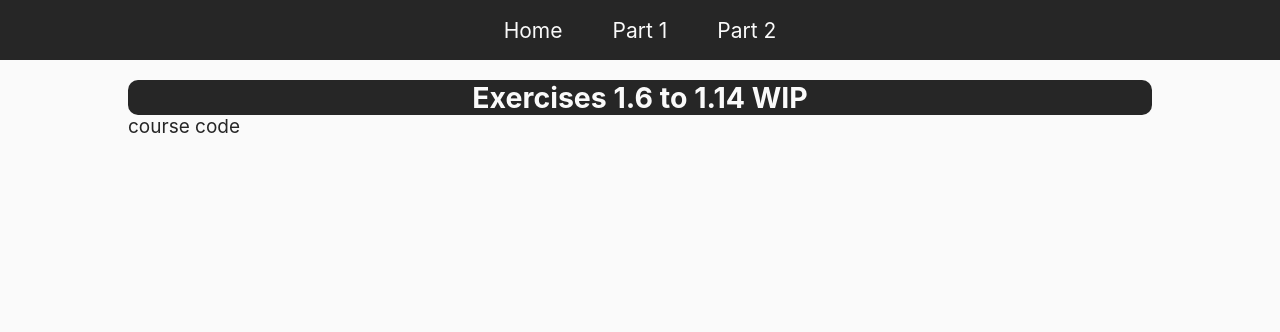
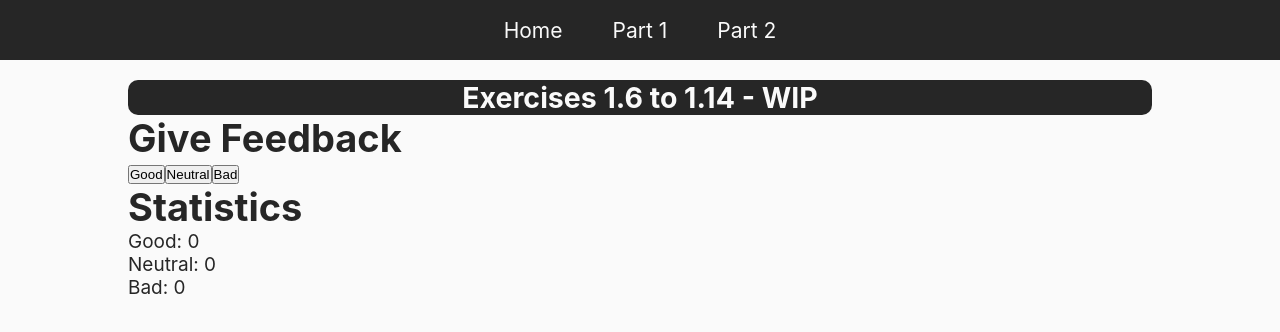
Before and after one commit to juancaricodev/fullstack-bootcamp, a React app: page /parttwo in a window 1280 px wide. Shown: the top 332 px of the page. Built offline with nearby package versions, Linux system fonts and the light colour scheme.

Commit message:
feat[1.6]: exercise developed, pending refactoring

```diff
--- a/src/containers/PartTwo.jsx
+++ b/src/containers/PartTwo.jsx
@@ -5,14 +5,36 @@ const PartTwo = () => {
   const [neutral, setNeutral] = useState(0)
   const [bad, setBad] = useState(0)
 
+  const handleGoodClick = () => {
+    setGood(() => good + 1)
+  }
+
+  const handleNeutralClick = () => {
+    setNeutral(() => neutral + 1)
+  }
+
+  const handleBadClick = () => {
+    setBad(() => bad + 1)
+  }
+
   return (
     <>
-      <h2 className='part-tag'>
-        Exercises 1.6 to 1.14 WIP
-      </h2>
+      <h2 className='part-tag'>Exercises 1.6 to 1.14 - WIP</h2>
 
-      <div className="part-two">
-        course code
+      <div className='part-two'>
+        <h1>Give Feedback</h1>
+
+        <div className='part-two__btns'>
+          <button type='button' onClick={handleGoodClick}>Good</button>
+          <button type='button' onClick={handleNeutralClick}>Neutral</button>
+          <button type='button' onClick={handleBadClick}>Bad</button>
+        </div>
+
+        <h1>Statistics</h1>
+
+        <div className='part-two__stats'>Good: {good}</div>
+        <div className='part-two__stats'>Neutral: {neutral}</div>
+        <div className='part-two__stats'>Bad: {bad}</div>
       </div>
     </>
   )
```
